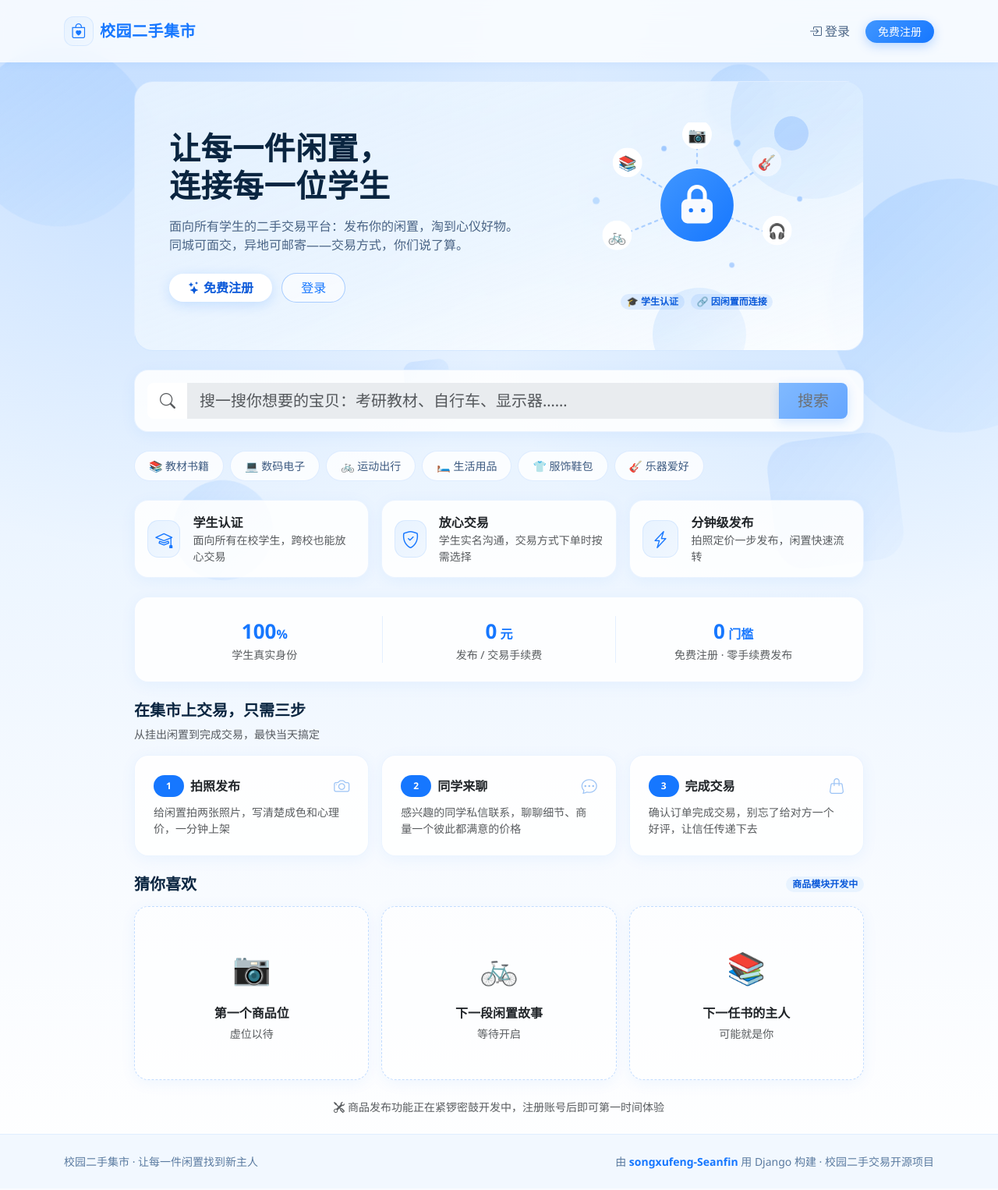
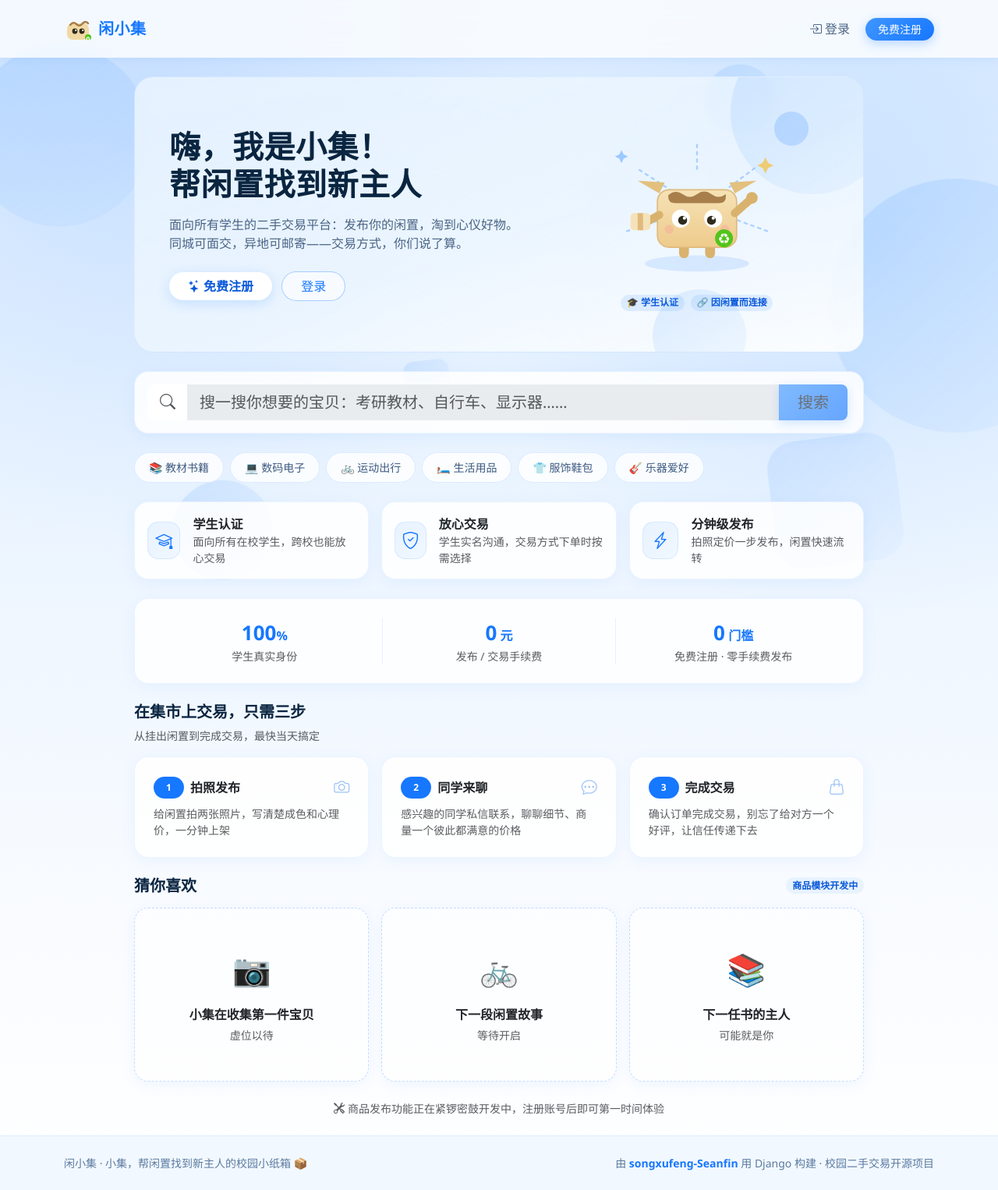
Before and after one commit to songxufeng-Seanfin/campus-secondhand-market, a Django app: page / in a window 1280 px wide. Shown: the whole page at 78% size. Before the commit the page ends 1499 px from the top, so only its background shows below. Run offline with Django 5.2, Linux system fonts and the light colour scheme.

Commit message:
feat: 品牌更名为闲小集，新增IP形象小集（纸箱小怪兽）登场首页与导航栏

```diff
--- a/templates/base.html
+++ b/templates/base.html
@@ -4,7 +4,7 @@
 <head>
   <meta charset="utf-8">
   <meta name="viewport" content="width=device-width, initial-scale=1">
-  <title>{% block title %}校园二手集市{% endblock %}</title>
+  <title>{% block title %}闲小集{% endblock %}</title>
   <link href="https://cdn.jsdelivr.net/npm/bootstrap@5.3.3/dist/css/bootstrap.min.css" rel="stylesheet">
   <link href="https://cdn.jsdelivr.net/npm/bootstrap-icons@1.11.3/font/bootstrap-icons.min.css" rel="stylesheet">
   <style>
@@ -180,10 +180,17 @@
 <nav class="navbar navbar-expand navbar-main sticky-top py-3">
   <div class="container">
     <a class="navbar-brand d-flex align-items-center gap-2" href="{% url 'home' %}">
-      <span class="feature-icon" style="width:38px;height:38px;font-size:19px;border-radius:12px;">
-        <i class="bi bi-bag-heart"></i>
-      </span>
-      校园二手集市
+      <svg width="36" height="32" viewBox="0 0 36 32" role="img" aria-label="小集头像">
+        <rect x="4" y="9" width="28" height="21" rx="7" fill="#f2d9a4"/>
+        <path d="M8 11 Q12 6 16 10 Q20 14 24 9 Q28 5 31 9" fill="none" stroke="#a87f4a" stroke-width="2.5" stroke-linecap="round"/>
+        <circle cx="14" cy="19" r="3.4" fill="#2f2a1e"/>
+        <circle cx="23" cy="19" r="3.4" fill="#2f2a1e"/>
+        <circle cx="15.2" cy="17.8" r="1.1" fill="#ffffff"/>
+        <circle cx="24.2" cy="17.8" r="1.1" fill="#ffffff"/>
+        <circle cx="31" cy="27" r="4" fill="#52c41a"/>
+        <text x="31" y="30.5" text-anchor="middle" font-size="5.5" fill="#ffffff">&#x267b;</text>
+      </svg>
+      闲小集
     </a>
     <div class="navbar-nav ms-auto align-items-center gap-1">
       {% if user.is_authenticated %}
@@ -212,7 +219,7 @@
 
 <footer class="site-footer mt-auto">
   <div class="container d-flex flex-wrap justify-content-between align-items-center">
-    <span>校园二手集市 · 让每一件闲置找到新主人</span>
+    <span>闲小集 · 小集，帮闲置找到新主人的校园小纸箱 📦</span>
     <span>由 <a href="https://github.com/songxufeng-Seanfin">songxufeng-Seanfin</a> 用 Django 构建 · 校园二手交易开源项目</span>
   </div>
 </footer>
--- a/templates/home.html
+++ b/templates/home.html
@@ -1,5 +1,5 @@
 {% extends "base.html" %}
-{% block title %}首页 - 校园二手集市{% endblock %}
+{% block title %}首页 - 闲小集{% endblock %}
 {% block content %}
 <section class="hero mb-4">
   <div class="bubble b1"></div>
@@ -8,7 +8,7 @@
 
   <div class="row align-items-center g-4">
     <div class="col-md-7">
-      <h1>让每一件闲置，<br>连接每一位学生</h1>
+      <h1>嗨，我是小集！<br>帮闲置找到新主人</h1>
       <p class="mt-3 mb-4 lead-text" style="max-width: 460px;">
         面向所有学生的二手交易平台：发布你的闲置，淘到心仪好物。
         同城可面交，异地可邮寄——交易方式，你们说了算。
@@ -25,56 +25,57 @@
       {% endif %}
     </div>
     <div class="col-md-5 text-center">
-      <svg viewBox="0 0 260 190" width="100%" style="max-width:290px;" role="img" aria-label="集市里万物流动">
+      <svg viewBox="0 0 260 190" width="100%" style="max-width:300px;" role="img" aria-label="闲小集IP形象：纸箱小怪兽小集">
         <defs>
-          <linearGradient id="centerGrad" x1="0" y1="0" x2="1" y2="1">
-            <stop offset="0" stop-color="#4096ff"/>
-            <stop offset="1" stop-color="#1677ff"/>
+          <linearGradient id="boxGrad" x1="0" y1="0" x2="0" y2="1">
+            <stop offset="0" stop-color="#f6e2b6"/>
+            <stop offset="1" stop-color="#eecb8c"/>
           </linearGradient>
         </defs>
-        <!-- 连接线：好物与集市相连 -->
+        <!-- 地面影子 -->
+        <ellipse cx="130" cy="162" rx="58" ry="9" fill="rgba(22,119,255,.12)"/>
+        <!-- 连接线：好物与小集相连 -->
         <g stroke="rgba(22,119,255,.30)" stroke-width="2" stroke-dasharray="3 5" stroke-linecap="round">
-          <path d="M66 60 L102 82" fill="none"/>
-          <path d="M194 58 L158 82" fill="none"/>
-          <path d="M52 126 L96 108" fill="none"/>
-          <path d="M208 126 L164 108" fill="none"/>
-          <path d="M130 28 L130 48" fill="none"/>
+          <path d="M66 58 L100 80" fill="none"/>
+          <path d="M194 56 L162 80" fill="none"/>
+          <path d="M52 126 L94 112" fill="none"/>
+          <path d="M208 126 L170 112" fill="none"/>
+          <path d="M130 30 L130 58" fill="none"/>
         </g>
-        <!-- 中央：集市（购物袋） -->
-        <circle cx="130" cy="95" r="42" fill="url(#centerGrad)"/>
-        <g>
-          <rect x="112" y="88" width="36" height="28" rx="7" fill="#ffffff" opacity=".96"/>
-          <path d="M121 88 v-5 a9 9 0 0 1 18 0 v5" fill="none" stroke="#ffffff" stroke-width="4.5" stroke-linecap="round"/>
-          <circle cx="123" cy="101" r="2.4" fill="#1677ff"/>
-          <circle cx="137" cy="101" r="2.4" fill="#1677ff"/>
-        </g>
-        <!-- 漂浮的好物 -->
-        <g class="float-chip">
-          <circle cx="50" cy="50" r="17" fill="#ffffff"/>
-          <text x="50" y="57" text-anchor="middle" font-size="17">📚</text>
-        </g>
-        <g class="float-chip" style="animation-delay:-1.1s">
-          <circle cx="210" cy="48" r="17" fill="#ffffff"/>
-          <text x="210" y="55" text-anchor="middle" font-size="17">🎸</text>
-        </g>
-        <g class="float-chip" style="animation-delay:-2.2s">
-          <circle cx="38" cy="128" r="17" fill="#ffffff"/>
-          <text x="38" y="135" text-anchor="middle" font-size="17">🚲</text>
-        </g>
-        <g class="float-chip" style="animation-delay:-0.6s">
-          <circle cx="222" cy="128" r="17" fill="#ffffff"/>
-          <text x="222" y="135" text-anchor="middle" font-size="17">🎧</text>
-        </g>
-        <g class="float-chip" style="animation-delay:-1.7s">
-          <circle cx="130" cy="14" r="17" fill="#ffffff"/>
-          <text x="130" y="21" text-anchor="middle" font-size="17">📷</text>
-        </g>
-        <!-- 点缀 -->
-        <circle cx="92" cy="30" r="3" fill="rgba(22,119,255,.35)"/>
-        <circle cx="176" cy="24" r="4" fill="rgba(64,150,255,.30)"/>
-        <circle cx="248" cy="88" r="3" fill="rgba(22,119,255,.30)"/>
-        <circle cx="14" cy="90" r="4" fill="rgba(64,150,255,.28)"/>
-        <circle cx="170" cy="164" r="3" fill="rgba(22,119,255,.30)"/>
+        <!-- 小短腿 -->
+        <rect x="110" y="140" width="11" height="16" rx="5.5" fill="#d9b26e"/>
+        <rect x="139" y="140" width="11" height="16" rx="5.5" fill="#d9b26e"/>
+        <!-- 纸箱身体 -->
+        <rect x="86" y="80" width="88" height="64" rx="13" fill="url(#boxGrad)"/>
+        <rect x="86" y="80" width="88" height="64" rx="13" fill="none" stroke="#e0ba7c" stroke-width="1.5"/>
+        <!-- 顶部波浪开口（嘴巴） -->
+        <path d="M98 88 L98 86 Q106 79 114 85 Q122 91 130 85 Q138 79 146 85 Q154 91 162 85 L162 88 Q162 95 154 95 L106 95 Q98 95 98 88 Z" fill="#a87f4a"/>
+        <!-- 打开的左右箱盖 -->
+        <path d="M88 84 L64 70 L94 72 Z" fill="#e3c07e"/>
+        <path d="M172 84 L196 70 L166 72 Z" fill="#e3c07e"/>
+        <!-- 大眼睛 -->
+        <circle cx="112" cy="112" r="10" fill="#ffffff"/>
+        <circle cx="148" cy="112" r="10" fill="#ffffff"/>
+        <circle cx="114" cy="114" r="5" fill="#2f2a1e"/>
+        <circle cx="146" cy="114" r="5" fill="#2f2a1e"/>
+        <circle cx="116" cy="111.5" r="1.8" fill="#ffffff"/>
+        <circle cx="148" cy="111.5" r="1.8" fill="#ffffff"/>
+        <!-- 腮红 -->
+        <circle cx="99" cy="124" r="5" fill="#f6b19c" opacity=".55"/>
+        <circle cx="161" cy="124" r="5" fill="#f6b19c" opacity=".55"/>
+        <!-- 左手抱小盒子 -->
+        <path d="M88 108 L74 116" stroke="#d9b26e" stroke-width="9" stroke-linecap="round"/>
+        <rect x="56" y="106" width="22" height="19" rx="4" fill="#f5e2b8"/>
+        <rect x="64" y="106" width="6" height="19" fill="#e0ba7c"/>
+        <!-- 右手打招呼 -->
+        <path d="M172 106 L188 92" stroke="#d9b26e" stroke-width="9" stroke-linecap="round"/>
+        <circle cx="191" cy="89" r="6.5" fill="#d9b26e"/>
+        <!-- 绿色循环徽章 -->
+        <circle cx="160" cy="134" r="10" fill="#52c41a"/>
+        <text x="160" y="139" text-anchor="middle" font-size="12" fill="#ffffff">&#x267b;</text>
+        <!-- 头顶星星 -->
+        <path d="M206 44 l3 6 6 3 -6 3 -3 6 -3 -6 -6 -3 6 -3 Z" fill="#ffd166"/>
+        <path d="M46 36 l2.4 4.8 4.8 2.4 -4.8 2.4 -2.4 4.8 -2.4 -4.8 -4.8 -2.4 4.8 -2.4 Z" fill="#9cc9ff"/>
       </svg>
       <div class="d-flex justify-content-center gap-2 mt-2">
         <span class="badge rounded-pill" style="background:rgba(22,119,255,.10);color:var(--brand-dark);">🎓 学生认证</span>
@@ -216,7 +217,7 @@
     <div class="card card-soft h-100 text-center" style="border-style:dashed;border-color:rgba(22,119,255,.25);background:rgba(255,255,255,.6);">
       <div class="card-body py-5">
         <div style="font-size:40px;">📷</div>
-        <p class="fw-bold mt-3 mb-1">第一个商品位</p>
+        <p class="fw-bold mt-3 mb-1">小集在收集第一件宝贝</p>
         <p class="text-muted small mb-0">虚位以待</p>
       </div>
     </div>
--- a/templates/login.html
+++ b/templates/login.html
@@ -1,5 +1,5 @@
 {% extends "base.html" %}
-{% block title %}登录 - 校园二手集市{% endblock %}
+{% block title %}登录 - 闲小集{% endblock %}
 {% block content %}
 <div class="card auth-card">
   <div class="card-body">
@@ -8,7 +8,7 @@
         <i class="bi bi-box-arrow-in-right"></i>
       </span>
       <h4 class="mt-3 mb-1 fw-bold">欢迎回来</h4>
-      <p class="text-muted small mb-0">登录后继续逛校园好物</p>
+      <p class="text-muted small mb-0">登录回来，小集帮你继续逛好物 📦</p>
     </div>
     <form method="post" novalidate>
       {% csrf_token %}
--- a/templates/profile.html
+++ b/templates/profile.html
@@ -1,5 +1,5 @@
 {% extends "base.html" %}
-{% block title %}个人中心 - 校园二手集市{% endblock %}
+{% block title %}个人中心 - 闲小集{% endblock %}
 {% block content %}
 <div class="card card-soft mb-3">
   <div class="card-body p-4">
@@ -37,7 +37,7 @@
 <div class="card card-soft">
   <div class="card-body p-4 text-center text-muted">
     <i class="bi bi-box-seam fs-3 d-block mb-2"></i>
-    我发布的商品（商品模块开发中）
+    小集帮我发布的闲置（商品模块开发中）
   </div>
 </div>
 {% endblock %}
--- a/templates/register.html
+++ b/templates/register.html
@@ -1,5 +1,5 @@
 {% extends "base.html" %}
-{% block title %}注册 - 校园二手集市{% endblock %}
+{% block title %}注册 - 闲小集{% endblock %}
 {% block content %}
 <div class="card auth-card">
   <div class="card-body">
@@ -7,8 +7,8 @@
       <span class="feature-icon" style="width:60px;height:60px;font-size:28px;border-radius:20px;">
         <i class="bi bi-person-plus-fill"></i>
       </span>
-      <h4 class="mt-3 mb-1 fw-bold">加入校园二手集市</h4>
-      <p class="text-muted small mb-0">一分钟注册，让闲置开始流转</p>
+      <h4 class="mt-3 mb-1 fw-bold">加入闲小集</h4>
+      <p class="text-muted small mb-0">注册成为小集的伙伴，一起让闲置流转起来 📦</p>
     </div>
     <form method="post" novalidate>
       {% csrf_token %}
```
